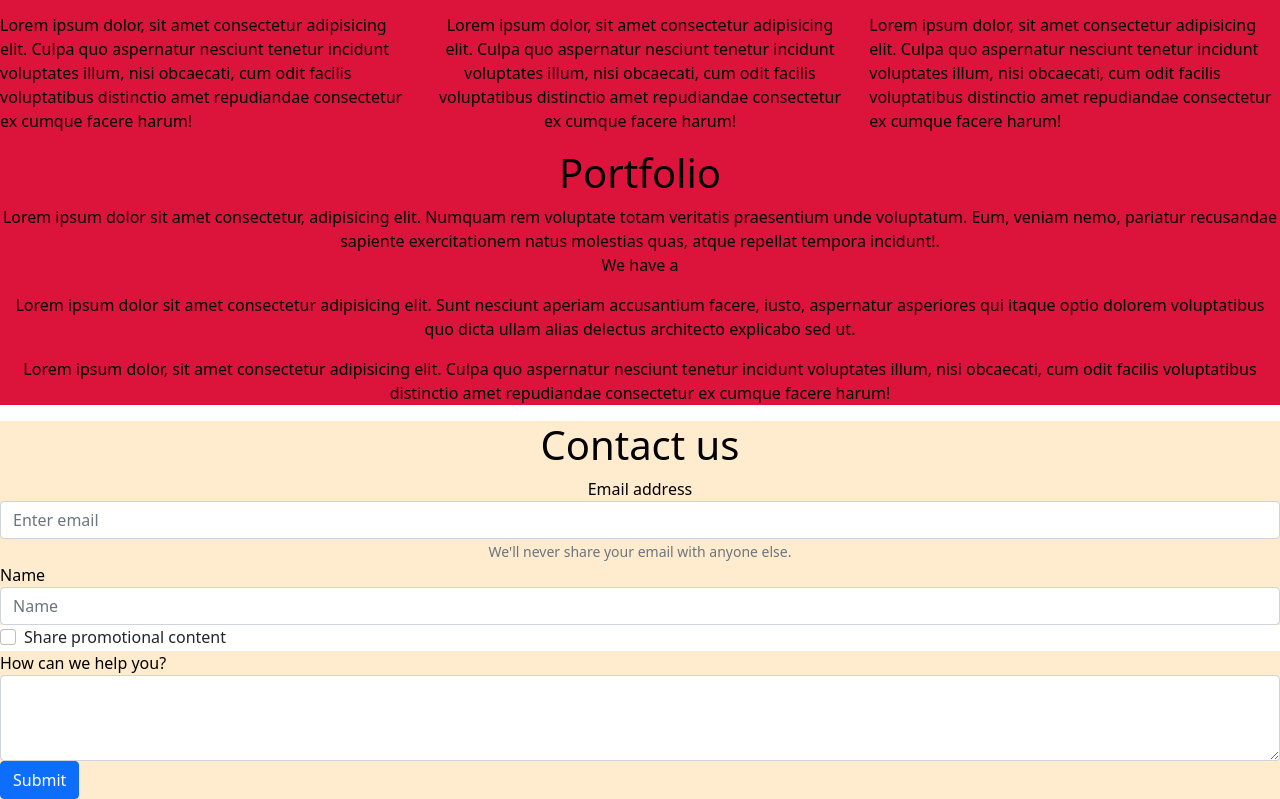
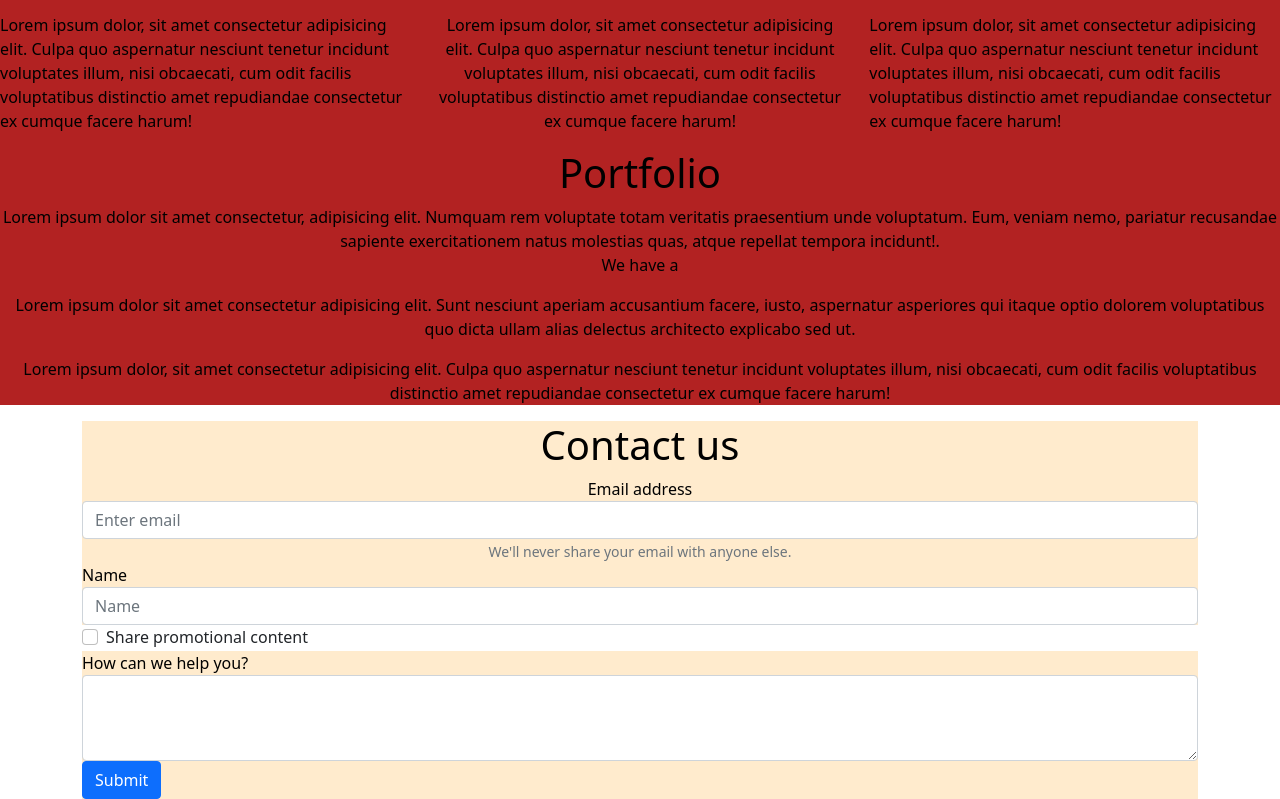
Before and after one commit to johngolem/Red-light-studios-INC, a plain HTML site: page index.html in a window 1280 px wide. Shown: the part 2095-2894 px from the top of the page. Drawn offline with nearby package versions, Linux system fonts and the light colour scheme.

Commit message:
add container to contact us

```diff
--- a/css/styles.css
+++ b/css/styles.css
@@ -1,7 +1,7 @@
 
 .body{
     color: black;
-    background-color:#DC143C;
+    background-color: #B22222;
 }
 
 .col-md{
--- a/index.html
+++ b/index.html
@@ -73,6 +73,7 @@
 
 
     <form>
+      <div class="container">
       <div class="form-group text-center">
         <h1>Contact us</h1>
         <label for="exampleInputEmail1">Email address</label>
@@ -92,6 +93,7 @@
         <textarea class="form-control" id="Messageform" rows="3"></textarea>
       <button type="submit" class="btn btn-primary">Submit</button>
     </form>
+  </div>
 
 
     <script src="https://code.jquery.com/jquery-3.6.0.js" integrity="sha256-H+K7U5CnXl1h5ywQfKtSj8PCmoN9aaq30gDh27Xc0jk=" crossorigin="anonymous"></script>
```
